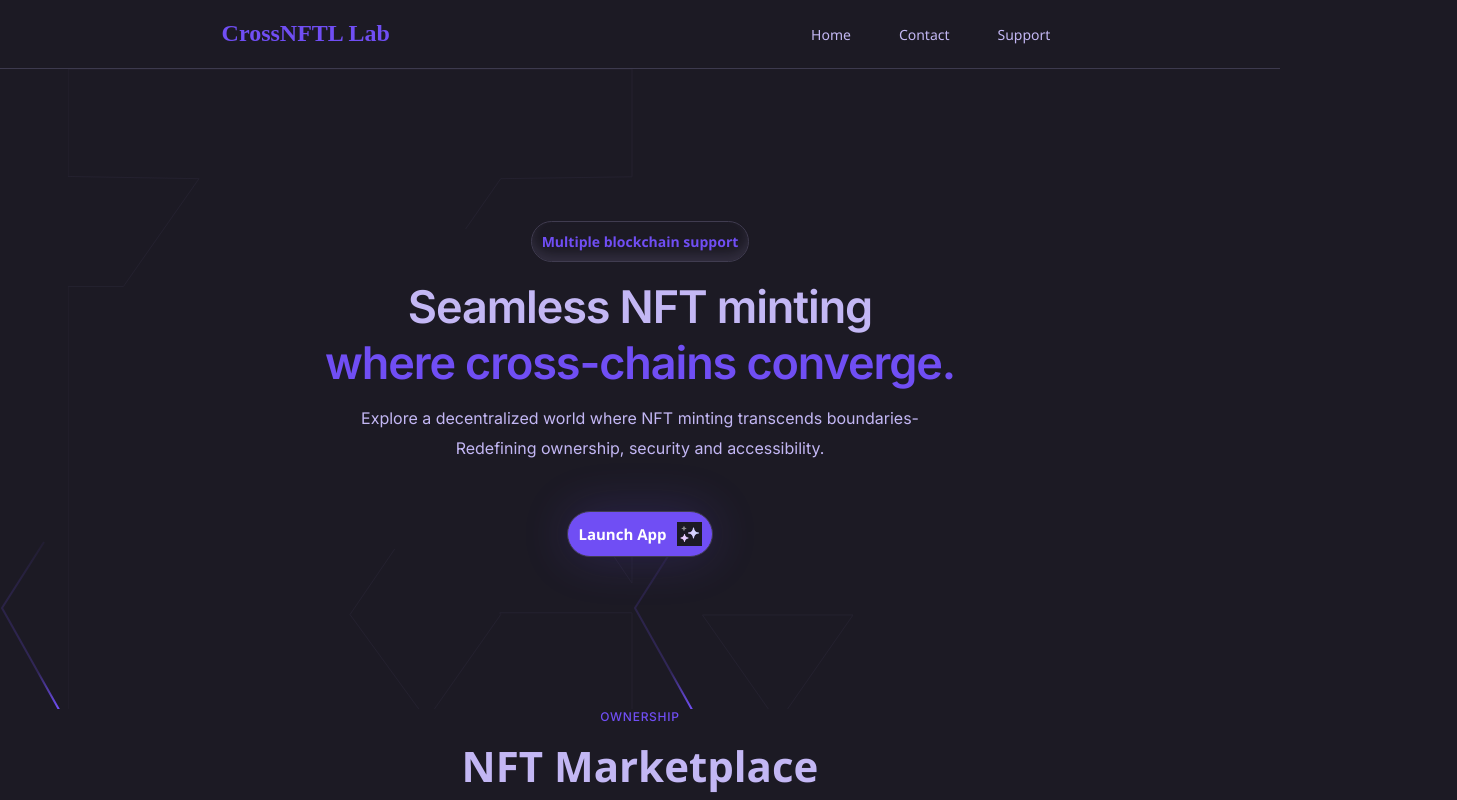
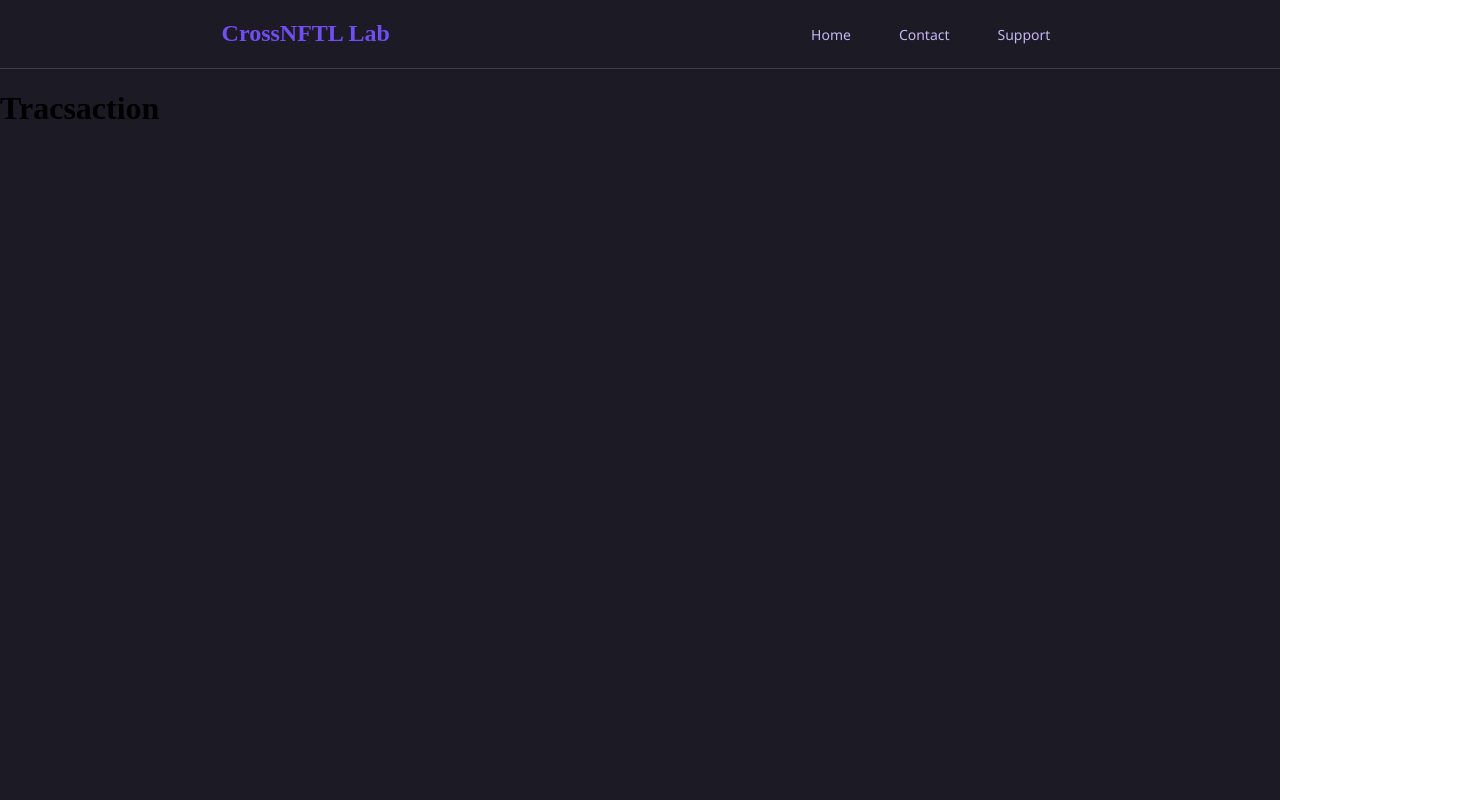
Before and after one commit to Gadera/crossnft, a React (Vite) app: page /launch_app/transaction in a window 1280 px wide. Shown: the top 800 px of the page, 1457 px wide, since content can reach past the window. Built offline with nearby package versions, Linux system fonts and the light colour scheme.

Commit message:
app router setup

```diff
--- a/src/App.tsx
+++ b/src/App.tsx
@@ -1,14 +1,19 @@
 import { useState } from 'react'
 import './App.css'
-import {Header, Footer} from './component/index'
-import Home from './router/Home'
+import {Header} from './component/index'
+import {Home, Trans }from './router/index'
+
+import { Route, Routes } from 'react-router-dom'
 
 function App() {
   return (
     <>
-     <Header />
-      <Home />
+    <Header />
+    <Routes>
+     <Route path="/" element={<Home />} />
+     <Route path='/launch_app/transaction' element={<Trans />}/>
     {/* <Footer /> */}
+    </Routes>
     </>
   )
 }
--- a/src/component/cta/Cta.tsx
+++ b/src/component/cta/Cta.tsx
@@ -1,6 +1,7 @@
 import React from 'react'
 import './cta.css'
 import '../main/main.css'
+import { Link } from 'react-router-dom'
 // width="1440" height="1087"
 const Cta = () => {
   return (
@@ -165,7 +166,7 @@ const Cta = () => {
 </svg>
     <div className="cta_wrapper">
         <h1 className="cta_header">Want to get started?</h1>
-        <button className="main_btn_other">Launch App
+        <Link to='/launch_app/transaction'><button className="main_btn_other">Launch App
                 <svg xmlns="http://www.w3.org/2000/svg" width="25" height="24" viewBox="0 0 25 24" fill="none">
   <path  d="M9.5 6.5C9.5 6.32741 9.36009 6.1875 9.1875 6.1875C8.15196 6.1875 7.3125 5.34804 7.3125 4.3125C7.3125 4.13991 7.17259 4 7 4C6.82741 4 6.6875 4.13991 6.6875 4.3125C6.6875 5.34804 5.84804 6.1875 4.8125 6.1875C4.63991 6.1875 4.5 6.32741 4.5 6.5C4.5 6.67259 4.63991 6.8125 4.8125 6.8125C5.84804 6.8125 6.6875 7.65196 6.6875 8.6875C6.6875 8.86009 6.82741 9 7 9C7.17259 9 7.3125 8.86009 7.3125 8.6875C7.3125 7.65196 8.15196 6.8125 9.1875 6.8125C9.36009 6.8125 9.5 6.67259 9.5 6.5Z" fill="url(paint0_linear_62_1465)"/>
   <path d="M9.5 6.5C9.5 6.32741 9.36009 6.1875 9.1875 6.1875C8.15196 6.1875 7.3125 5.34804 7.3125 4.3125C7.3125 4.13991 7.17259 4 7 4C6.82741 4 6.6875 4.13991 6.6875 4.3125C6.6875 5.34804 5.84804 6.1875 4.8125 6.1875C4.63991 6.1875 4.5 6.32741 4.5 6.5C4.5 6.67259 4.63991 6.8125 4.8125 6.8125C5.84804 6.8125 6.6875 7.65196 6.6875 8.6875C6.6875 8.86009 6.82741 9 7 9C7.17259 9 7.3125 8.86009 7.3125 8.6875C7.3125 7.65196 8.15196 6.8125 9.1875 6.8125C9.36009 6.8125 9.5 6.67259 9.5 6.5Z" fill="white" fill-opacity="0.5"/>
@@ -191,7 +192,7 @@ const Cta = () => {
     </linearGradient>
   </defs>
 </svg>
-                </button>
+                </button></Link>
     </div>
     </div>
   )
--- a/src/component/header/Header.tsx
+++ b/src/component/header/Header.tsx
@@ -1,19 +1,19 @@
 import React from 'react'
 import './header.css'
-
+import { Link } from 'react-router-dom'
 const Header = () => {
   return (
     <div className='header_container'>
-        <h2 className='header_text'><a href="#home">CrossNFTL Lab</a></h2>
+        <h2 className='header_text'><Link to="/"> CrossNFTL Lab</Link></h2>
         <ul className='list_container'>
             <li className='list'>
-                <button className='list_btn'><a href="#home" className='list_link'>Home</a></button>
+                <button className='list_btn'><Link to="/" className='list_link'>Home</Link></button>
             </li>
             <li className='list'>
-                <button className='list_btn'><a href="#home" className='list_link'>Contact</a></button>
+                <button className='list_btn' ><Link to='/' className='list_link'>Contact</Link></button>
             </li>
             <li className='list'>
-                <button className='list_btn'><a href="#home" className='list_link'>Support</a></button>
+                <button className='list_btn'><Link to='/' className='list_link'>Support</Link></button>
             </li>
         </ul>
     </div>
--- a/src/component/header/header.css
+++ b/src/component/header/header.css
@@ -6,6 +6,10 @@
     height: 69px;
     padding: 26px 15px;
     border-bottom: 1px solid rgba(195, 183, 244, 0.20);
+    /* position: fixed;
+    top: 0;
+    left: 0; */
+
 }
 .header_text a{
     color: #704EF4;
--- a/src/component/main/Main.tsx
+++ b/src/component/main/Main.tsx
@@ -1,5 +1,6 @@
 import React from 'react'
 import './main.css'
+import { Link } from 'react-router-dom'
 const Main = () => {
   return (
     <div className='main_container'>
@@ -104,7 +105,7 @@ const Main = () => {
                  <p className="main_text">Explore a decentralized world where NFT minting transcends boundaries-</p>
                 <p className="main_text">Redefining ownership, security and accessibility.</p>
 
-                <button className="main_btn_other">Launch App
+                <Link to='/launch_app/transaction'><button className="main_btn_other">Launch App
                 <svg xmlns="http://www.w3.org/2000/svg" width="25" height="24" viewBox="0 0 25 24" fill="none">
   <path  d="M9.5 6.5C9.5 6.32741 9.36009 6.1875 9.1875 6.1875C8.15196 6.1875 7.3125 5.34804 7.3125 4.3125C7.3125 4.13991 7.17259 4 7 4C6.82741 4 6.6875 4.13991 6.6875 4.3125C6.6875 5.34804 5.84804 6.1875 4.8125 6.1875C4.63991 6.1875 4.5 6.32741 4.5 6.5C4.5 6.67259 4.63991 6.8125 4.8125 6.8125C5.84804 6.8125 6.6875 7.65196 6.6875 8.6875C6.6875 8.86009 6.82741 9 7 9C7.17259 9 7.3125 8.86009 7.3125 8.6875C7.3125 7.65196 8.15196 6.8125 9.1875 6.8125C9.36009 6.8125 9.5 6.67259 9.5 6.5Z" fill="url(paint0_linear_62_1465)"/>
   <path d="M9.5 6.5C9.5 6.32741 9.36009 6.1875 9.1875 6.1875C8.15196 6.1875 7.3125 5.34804 7.3125 4.3125C7.3125 4.13991 7.17259 4 7 4C6.82741 4 6.6875 4.13991 6.6875 4.3125C6.6875 5.34804 5.84804 6.1875 4.8125 6.1875C4.63991 6.1875 4.5 6.32741 4.5 6.5C4.5 6.67259 4.63991 6.8125 4.8125 6.8125C5.84804 6.8125 6.6875 7.65196 6.6875 8.6875C6.6875 8.86009 6.82741 9 7 9C7.17259 9 7.3125 8.86009 7.3125 8.6875C7.3125 7.65196 8.15196 6.8125 9.1875 6.8125C9.36009 6.8125 9.5 6.67259 9.5 6.5Z" fill="white" fill-opacity="0.5"/>
@@ -131,6 +132,7 @@ const Main = () => {
   </defs>
 </svg>
                 </button>
+                </Link>
         </div>
 </div>
   )
--- a/src/main.tsx
+++ b/src/main.tsx
@@ -2,10 +2,14 @@ import React from 'react'
 import ReactDOM from 'react-dom/client'
 import App from './App.tsx'
 import './index.css'
+import { BrowserRouter } from 'react-router-dom'
 
 
 ReactDOM.createRoot(document.getElementById('root')!).render(
   <React.StrictMode>
-    <App />
+    <BrowserRouter>
+       <App />
+    </BrowserRouter>
+
   </React.StrictMode>,
 )
--- /dev/null
+++ b/src/router/Trans.tsx
@@ -0,0 +1,11 @@
+import React from 'react'
+
+const Trans = () => {
+  return (
+    <div className='tans_container'>
+            <h1>Tracsaction</h1>
+    </div>
+  )
+}
+
+export default Trans
--- /dev/null
+++ b/src/router/index.js
@@ -0,0 +1,5 @@
+import Home from './Home'
+import Trans from './Trans'
+
+
+export { Home, Trans}
```
